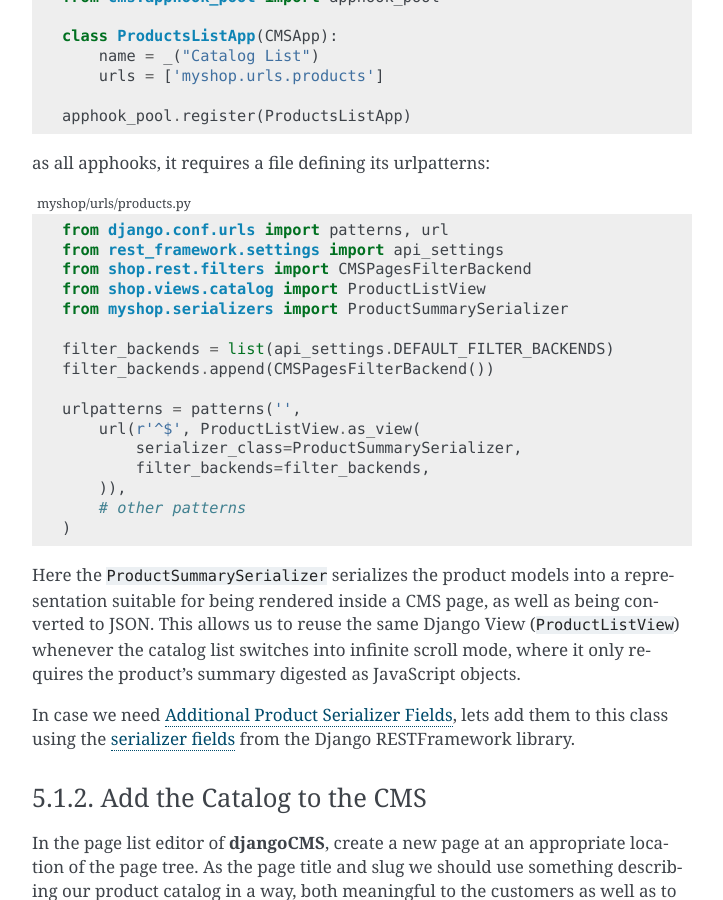
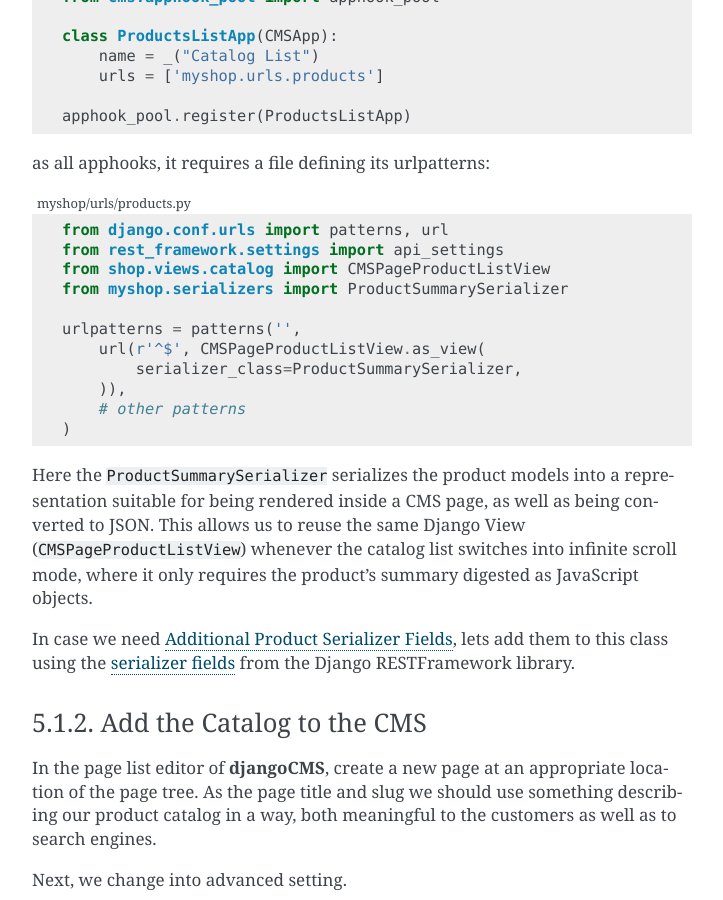
Before and after one commit to joker-softdev/django_shop, a Sphinx documentation site: the page built from docs/reference/catalog.rst, in a window 1280 px wide and 900 px high, scrolled down 1042 px. Shown: the whole window, without its empty margins (388-1111 px from the left). Built offline with Sphinx 7.4.7, drawn with Linux system fonts in a browser that asks for light colours.

Commit message:
Separated class ProductListView into base and CMSPageProductListView

```diff
--- a/docs/reference/catalog.rst
+++ b/docs/reference/catalog.rst
@@ -64,25 +64,20 @@
 
 	from django.conf.urls import patterns, url
 	from rest_framework.settings import api_settings
-	from shop.rest.filters import CMSPagesFilterBackend
-	from shop.views.catalog import ProductListView
+	from shop.views.catalog import CMSPageProductListView
 	from myshop.serializers import ProductSummarySerializer
 
-	filter_backends = list(api_settings.DEFAULT_FILTER_BACKENDS)
-	filter_backends.append(CMSPagesFilterBackend())
-
 	urlpatterns = patterns('',
-	    url(r'^$', ProductListView.as_view(
+	    url(r'^$', CMSPageProductListView.as_view(
 	        serializer_class=ProductSummarySerializer,
-	        filter_backends=filter_backends,
 	    )),
 	    # other patterns
 	)
 
 Here the ``ProductSummarySerializer`` serializes the product models into a representation suitable
 for being rendered inside a CMS page, as well as being converted to JSON. This allows us to reuse
-the same Django View (``ProductListView``) whenever the catalog list switches into infinite scroll
-mode, where it only requires the product's summary digested as JavaScript objects.
+the same Django View (``CMSPageProductListView``) whenever the catalog list switches into infinite
+scroll mode, where it only requires the product's summary digested as JavaScript objects.
 
 In case we need :ref:`reference/additional-serializer-fields`, lets add them to this class using the
 `serializer fields`_ from the Django RESTFramework library.
--- a/docs/tutorial/catalog-views.rst
+++ b/docs/tutorial/catalog-views.rst
@@ -233,14 +233,12 @@
 	from rest_framework.settings import api_settings
 	from shop.rest.filters import CMSPagesFilterBackend
 	from shop.rest.serializers import AddToCartSerializer
-	from shop.views.catalog import (ProductListView,
+	from shop.views.catalog import (CMSPageProductListView,
 	    ProductRetrieveView, AddToCartView)
 
 	urlpatterns = patterns('',
-	    url(r'^$', ProductListView.as_view(
+	    url(r'^$', CMSPageProductListView.as_view(
 	        serializer_class=ProductSummarySerializer,
-	        filter_backends=api_settings.DEFAULT_FILTER_BACKENDS \
-	            + [CMSPagesFilterBackend()],
 	    )),
 	    url(r'^(?P<slug>[\w-]+)$', ProductRetrieveView.as_view(
 	        serializer_class=ProductDetailSerializer
```
Also changed, not shown: docs/reference/serializers.rst (+5 -7 lines), 3 other files.
